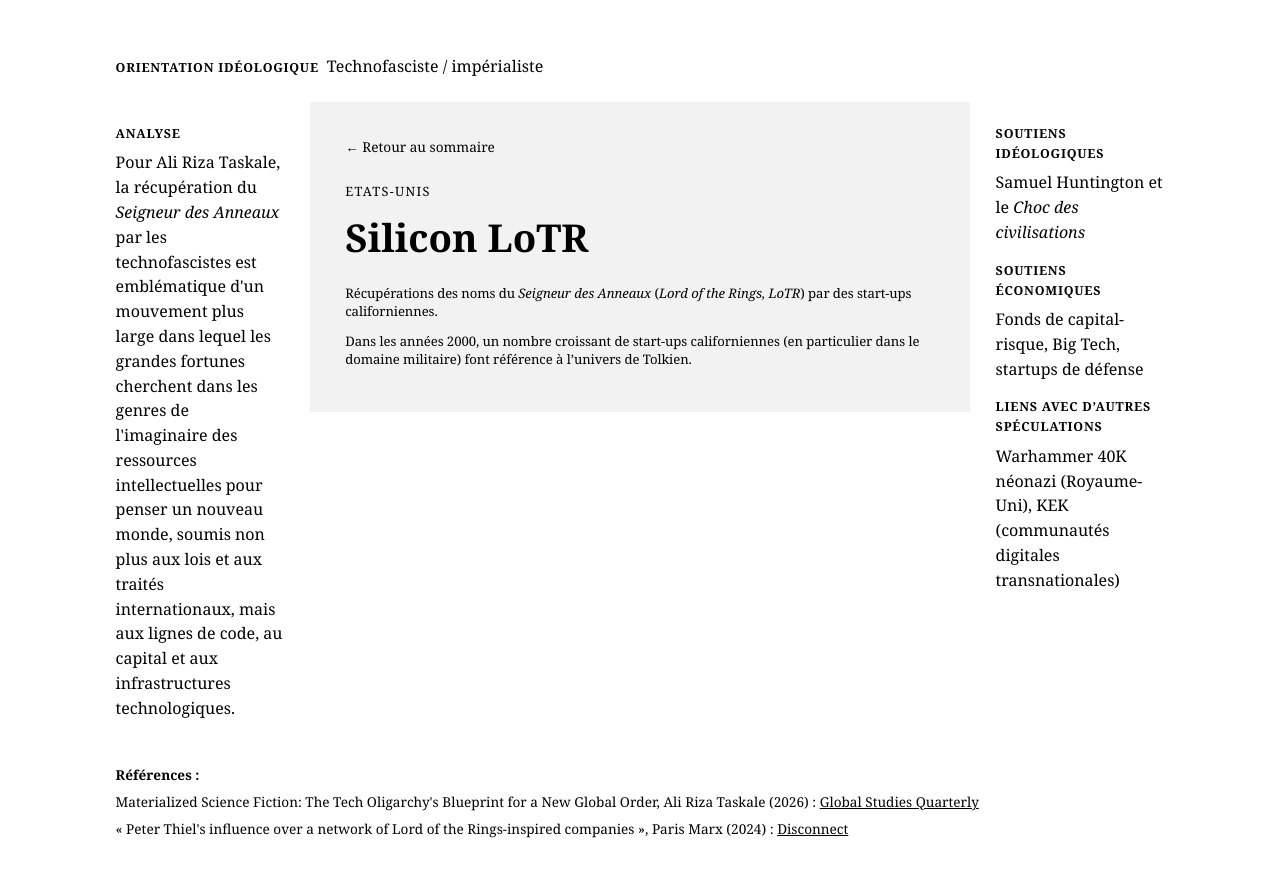
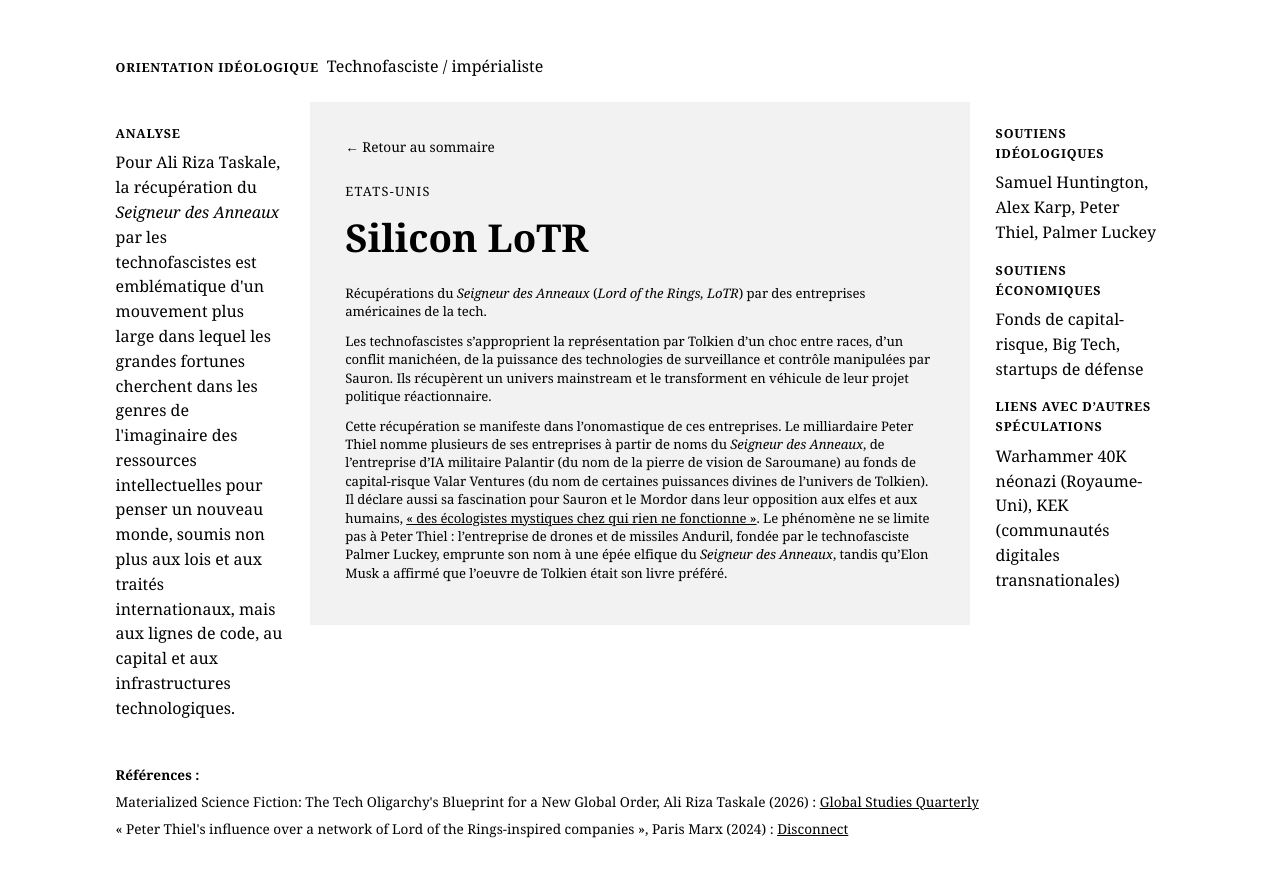
Before and after one commit to encycloreac/encycloreac.github.io, a Jekyll site: the page built from _entries/silicon-lotr.md, in a window 1280 px wide. Shown: the top 877 px of the page. Built offline with Jekyll 4.4.1, drawn with Linux system fonts in a browser that asks for light colours.

Commit message:
Revise Silicon LoTR entry with updated content
Updated ideological supporters and modified text to reflect the appropriation of Tolkien's work by American tech companies, emphasizing the political implications.

```diff
--- a/_entries/silicon-lotr.md
+++ b/_entries/silicon-lotr.md
@@ -3,7 +3,7 @@
 zone: "Etats-Unis"
 orientation: "Technofasciste / impérialiste"
 analyse: "Pour Ali Riza Taskale, la récupération du <em>Seigneur des Anneaux</em> par les technofascistes est emblématique d'un mouvement plus large dans lequel les grandes fortunes cherchent dans les genres de l'imaginaire des ressources intellectuelles pour penser un nouveau monde, soumis non plus aux lois et aux traités internationaux, mais aux lignes de code, au capital et aux infrastructures technologiques."
-soutiens_ideologiques: "Samuel Huntington et le <em>Choc des civilisations</em>"
+soutiens_ideologiques: "Samuel Huntington, Alex Karp, Peter Thiel, Palmer Luckey"
 soutiens_economiques: "Fonds de capital-risque, Big Tech, startups de défense"
 liens_autres: "Warhammer 40K néonazi (Royaume-Uni), KEK (communautés digitales transnationales)"
 references:
@@ -14,6 +14,8 @@
     url: "https://disconnect.blog/peter-thiels-influence-over-a-network-of-lord-of-the-rings-inspired-companies/"
     label: "Disconnect"
 ---
-Récupérations des noms du <em>Seigneur des Anneaux</em> (<em>Lord of the Rings, LoTR</em>) par des start-ups californiennes.
+Récupérations du <em>Seigneur des Anneaux</em> (<em>Lord of the Rings, LoTR</em>) par des entreprises américaines de la tech.
 
-Dans les années 2000, un nombre croissant de start-ups californiennes (en particulier dans le domaine militaire) font référence à l'univers de Tolkien.
+Les technofascistes s'approprient la représentation par Tolkien d'un choc entre races, d'un conflit manichéen, de la puissance des technologies de surveillance et contrôle manipulées par Sauron. Ils récupèrent un univers mainstream et le transforment en véhicule de leur projet politique réactionnaire.
+
+Cette récupération se manifeste dans l'onomastique de ces entreprises. Le milliardaire Peter Thiel nomme plusieurs de ses entreprises à partir de noms du <em>Seigneur des Anneaux</em>, de l'entreprise d'IA militaire Palantir (du nom de la pierre de vision de Saroumane) au fonds de capital-risque Valar Ventures (du nom de certaines puissances divines de l'univers de Tolkien). Il déclare aussi sa fascination pour Sauron et le Mordor dans leur opposition aux elfes et aux humains, <a href="https://www.currentaffairs.org/news/how-the-right-abuses-tolkien">« des écologistes mystiques chez qui rien ne fonctionne »</a>. Le phénomène ne se limite pas à Peter Thiel : l'entreprise de drones et de missiles Anduril, fondée par le technofasciste Palmer Luckey, emprunte son nom à une épée elfique du <em>Seigneur des Anneaux</em>, tandis qu'Elon Musk a affirmé que l'oeuvre de Tolkien était son livre préféré.
```
